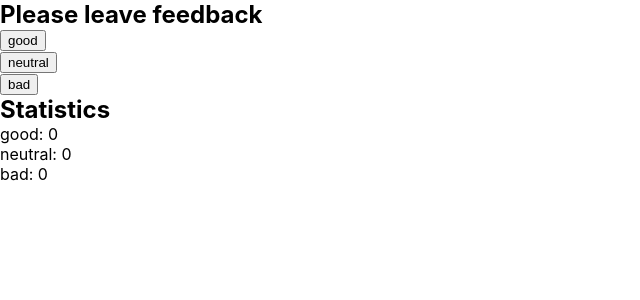
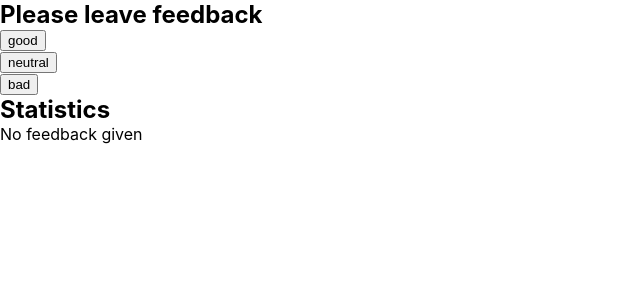
Before and after one commit to VictoriaYotka/goit-react-hw-02-feedback, a React (Create React App) app: page / in a window 1280 px wide. Shown: the top 300 px of the page, without its empty margins (0-640 px from the left). Built offline with nearby package versions, Linux system fonts and the light colour scheme.

Commit message:
add conditional render

```diff
--- a/src/components/feedback/Feedback.jsx
+++ b/src/components/feedback/Feedback.jsx
@@ -11,8 +11,6 @@ export default class Feedback extends Component {
         const option = e.target.innerText;
        this.setState(prevState => {
             return {[option]: prevState[option] + 1}})
-
-        this.countTotalFeedback()
     }
 
     countTotalFeedback = () => {
@@ -37,17 +35,22 @@ export default class Feedback extends Component {
             </ul>
             <h2>Statistics</h2>
             <ul>
+            {this.countTotalFeedback() < 1 ?
+
+            <p>
+                No feedback given
+            </p>
+            :
+        <>
                 {options.map(option => <li key={option}>
             <span>{option}: {this.state[option]}</span>
         </li>)}
 
-        {this.countTotalFeedback() > 0 &&
-        <>
+
          <li key='total'>Total: {this.countTotalFeedback()}</li>
          <li key='positive'>Positive feedback: {this.countPositiveFeedbackPercentage()}%</li>
          </>
         }
-
             </ul>
             </>
         )
```
